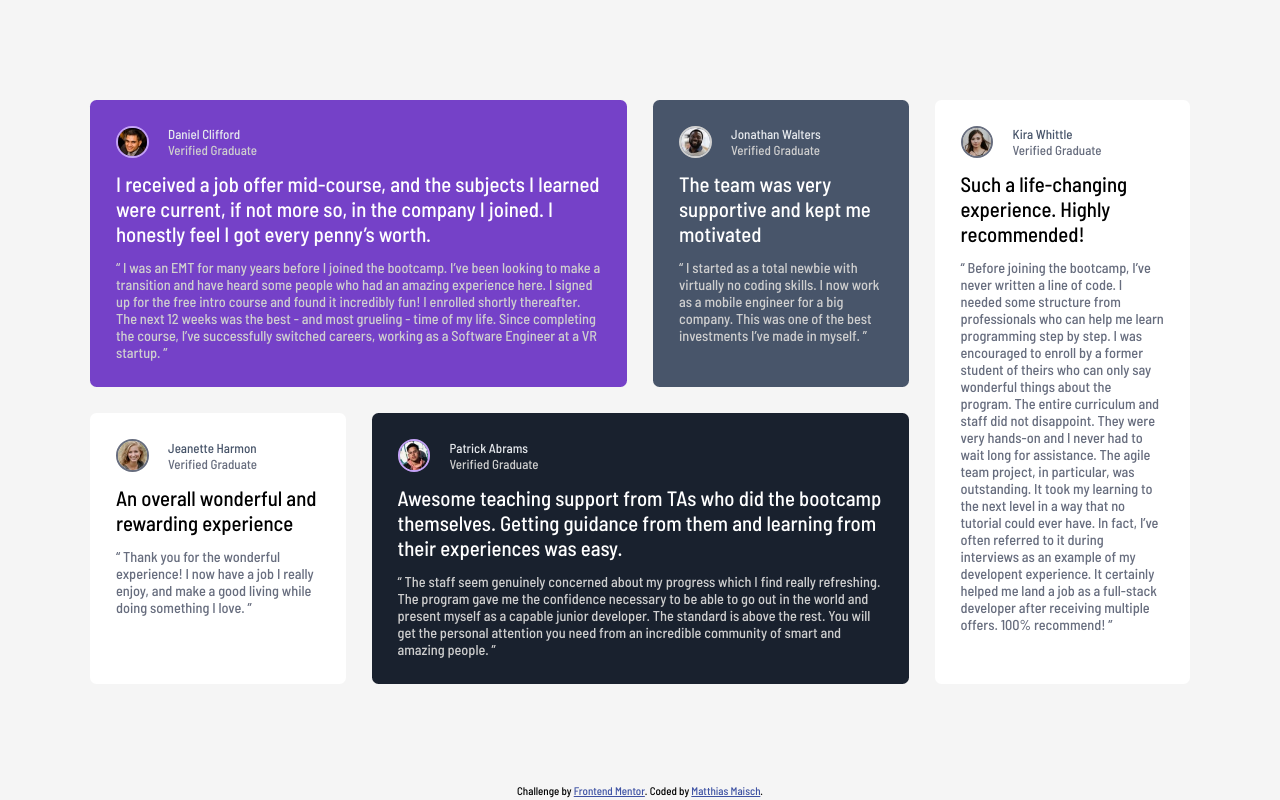
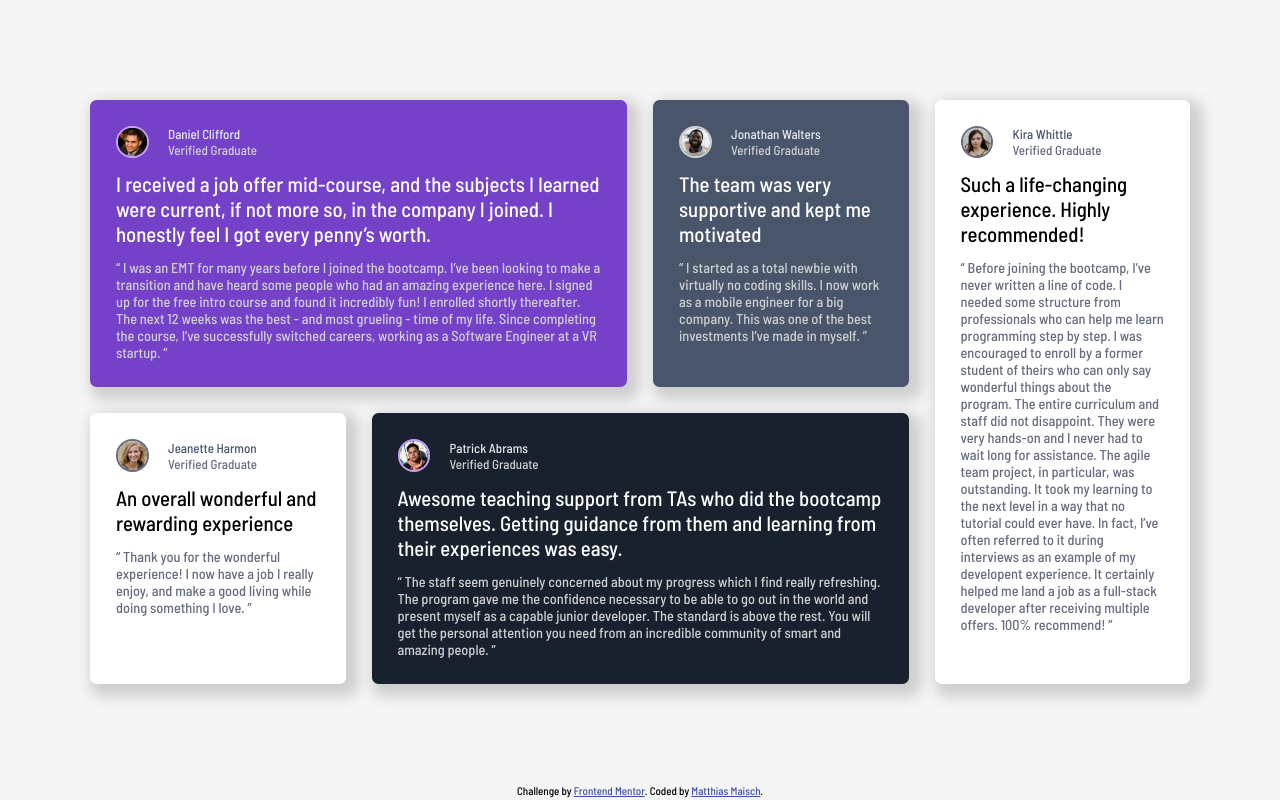
Before and after one commit to solloc/frontend-mentor-testimonials-grid, a plain HTML site: page index.html in a window 1280 px wide. Drawn offline with Linux system fonts and the light colour scheme.

Commit message:
box shadow and card min width

```diff
--- a/styles.css
+++ b/styles.css
@@ -23,7 +23,6 @@ font-family: Barlow Semi Condensed, sans-serif;
 
 body {
     margin: 0;
-    /* padding: 2rem; */
     background-color: var(--clr-bg-grey);
     min-height: 100dvh;
     display: flex;
@@ -41,12 +40,13 @@ main {
 .testimonials {
     display: grid;
     gap: 2rem;
-    /* max-width: 70rem; */
 }
 
 section {
     padding: 2rem;
     border-radius: 0.5rem;
+    box-shadow: 0.5rem 0.5rem 1rem 0.5rem var(--clr-grey-200);
+    min-width: 12rem
 }
 
 .author {
```
